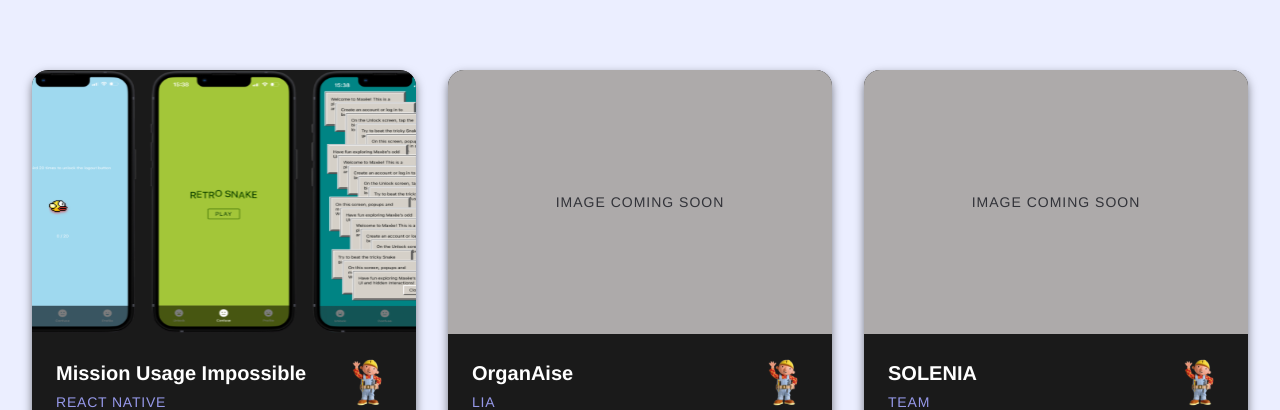
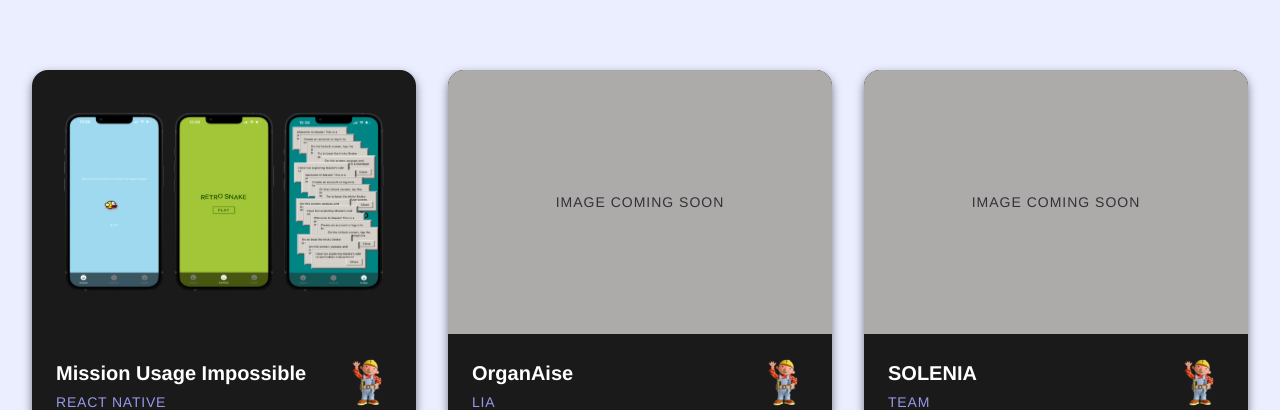
Before and after one commit to Antarcticz/Portfolio, a React (Vite) app: page /projects in a window 1280 px wide. Shown: the part 180-590 px from the top of the page. Built offline with nearby package versions, Linux system fonts and the light colour scheme.

Commit message:
FIXED: Bugs, padding for showcase image. ADDED: url links to published projects

```diff
--- a/src/components/ProjectCard/ProjectCard.scss
+++ b/src/components/ProjectCard/ProjectCard.scss
@@ -39,12 +39,14 @@
             width: 100%;
             height: 16.5rem;
             overflow: hidden;
+            // padding: 2rem;
 
             img {
                 width: 100%;
                 height: 100%;
-                object-fit: cover;
+                object-fit: fill;
                 transition: transform 0.5s ease;
+                padding: 2rem;
             }
 
             .image-placeholder {
--- a/src/data/projectData.js
+++ b/src/data/projectData.js
@@ -30,7 +30,7 @@ export const projectData = [
         tools: [`React Native`, `Expo`, `Firebase`],
         imageShowcase: frontend_MUI_Showcase,
         imageDetails: [frontend_MUI_Login, frontend_MUI_Register, frontend_MUI_Flappy, frontend_MUI_Snake, frontend_MUI_XP],
-        link: 'null',
+        link: 'https://mission-usage-impossible.netlify.app/',
         overview: `Mission: Usage Impossible was a collaborative school project where we explored the boundaries of UX by intentionally breaking every rule. Working alongside my classmate Desirée, who spearheaded the UI design and retro-inspired mini-games, I was responsible for the technical infrastructure, backend logic, and Firebase Authentication. Our goal was to create a fully functional app that is simultaneously a nightmare to use. The project features a deliberately confusing onboarding flow, a landing page, user profiles, and a dedicated "irritation page" filled with unpredictable interactive elements.`,
         problem: 'oawjeöofja woefj öaowe jöoajweöo jaöoweijfö oaijweöofij aöowejföoai jweöofija öwoeijföoai jweöfoijawöe oijfaöowiejf öoiajweöofija öowiejföoai jweoifjaöwo eijföoaiwjeföoij awöoejf öoaiwjeföoiajweö oifjöaoweijf öoaijweöfoi jaöwoiejföoaijweöofi jaöowiejfö oiajweöofi jaöwoeijföoaiw jeöofijawöoeifj öoaiwjeföo iajweöoifj aöoiwjeföoia jweoifjaö owiejföoaijwe ofijawöoeifj oaijweöf oijawöoefjoij',
         research: 'oawjeöofja woefj öaowe jöoajweöo jaöoweijfö oaijweöofij aöowejföoai jweöofija öwoeijföoai jweöfoijawöe oijfaöowiejf öoiajweöofija öowiejföoai jweoifjaöwo eijföoaiwjeföoij awöoejf öoaiwjeföoiajweö oifjöaoweijf öoaijweöfoi jaöwoiejföoaijweöofi jaöowiejfö oiajweöofi jaöwoeijföoaiw jeöofijawöoeifj öoaiwjeföo iajweöoifj aöoiwjeföoia jweoifjaö owiejföoaijwe ofijawöoeifj oaijweöf oijawöoefjoij',
@@ -70,7 +70,7 @@ export const projectData = [
         tools: null,
         imageShowcase: null,
         imageDetails: null,
-        link: null,
+        link: 'https://solenia.maximilian-hedman.workers.dev/',
         overview: 'oawjeöofja woefj öaowe jöoajweöo jaöoweijfö oaijweöofij aöowejföoai jweöofija öwoeijföoai jweöfoijawöe oijfaöowiejf öoiajweöofija öowiejföoai jweoifjaöwo eijföoaiwjeföoij awöoejf öoaiwjeföoiajweö oifjöaoweijf öoaijweöfoi jaöwoiejföoaijweöofi jaöowiejfö oiajweöofi jaöwoeijföoaiw jeöofijawöoeifj öoaiwjeföo iajweöoifj aöoiwjeföoia jweoifjaö owiejföoaijwe ofijawöoeifj oaijweöf oijawöoefjoij',
         problem: 'oawjeöofja woefj öaowe jöoajweöo jaöoweijfö oaijweöofij aöowejföoai jweöofija öwoeijföoai jweöfoijawöe oijfaöowiejf öoiajweöofija öowiejföoai jweoifjaöwo eijföoaiwjeföoij awöoejf öoaiwjeföoiajweö oifjöaoweijf öoaijweöfoi jaöwoiejföoaijweöofi jaöowiejfö oiajweöofi jaöwoeijföoaiw jeöofijawöoeifj öoaiwjeföo iajweöoifj aöoiwjeföoia jweoifjaö owiejföoaijwe ofijawöoeifj oaijweöf oijawöoefjoij',
         research: 'oawjeöofja woefj öaowe jöoajweöo jaöoweijfö oaijweöofij aöowejföoai jweöofija öwoeijföoai jweöfoijawöe oijfaöowiejf öoiajweöofija öowiejföoai jweoifjaöwo eijföoaiwjeföoij awöoejf öoaiwjeföoiajweö oifjöaoweijf öoaijweöfoi jaöwoiejföoaijweöofi jaöowiejfö oiajweöofi jaöwoeijföoaiw jeöofijawöoeifj öoaiwjeföo iajweöoifj aöoiwjeföoia jweoifjaö owiejföoaijwe ofijawöoeifj oaijweöf oijawöoefjoij',
@@ -90,7 +90,7 @@ export const projectData = [
         tools: null,
         imageShowcase: null,
         imageDetails: null,
-        link: null,
+        link: 'https://todo-list.maximilian-hedman.workers.dev/',
         overview: 'oawjeöofja woefj öaowe jöoajweöo jaöoweijfö oaijweöofij aöowejföoai jweöofija öwoeijföoai jweöfoijawöe oijfaöowiejf öoiajweöofija öowiejföoai jweoifjaöwo eijföoaiwjeföoij awöoejf öoaiwjeföoiajweö oifjöaoweijf öoaijweöfoi jaöwoiejföoaijweöofi jaöowiejfö oiajweöofi jaöwoeijföoaiw jeöofijawöoeifj öoaiwjeföo iajweöoifj aöoiwjeföoia jweoifjaö owiejföoaijwe ofijawöoeifj oaijweöf oijawöoefjoij',
         problem: 'oawjeöofja woefj öaowe jöoajweöo jaöoweijfö oaijweöofij aöowejföoai jweöofija öwoeijföoai jweöfoijawöe oijfaöowiejf öoiajweöofija öowiejföoai jweoifjaöwo eijföoaiwjeföoij awöoejf öoaiwjeföoiajweö oifjöaoweijf öoaijweöfoi jaöwoiejföoaijweöofi jaöowiejfö oiajweöofi jaöwoeijföoaiw jeöofijawöoeifj öoaiwjeföo iajweöoifj aöoiwjeföoia jweoifjaö owiejföoaijwe ofijawöoeifj oaijweöf oijawöoefjoij',
         research: 'oawjeöofja woefj öaowe jöoajweöo jaöoweijfö oaijweöofij aöowejföoai jweöofija öwoeijföoai jweöfoijawöe oijfaöowiejf öoiajweöofija öowiejföoai jweoifjaöwo eijföoaiwjeföoij awöoejf öoaiwjeföoiajweö oifjöaoweijf öoaijweöfoi jaöwoiejföoaijweöofi jaöowiejfö oiajweöofi jaöwoeijföoaiw jeöofijawöoeifj öoaiwjeföo iajweöoifj aöoiwjeföoia jweoifjaö owiejföoaijwe ofijawöoeifj oaijweöf oijawöoefjoij',
--- a/src/pages/ProjectDetails/ProjectDetails.scss
+++ b/src/pages/ProjectDetails/ProjectDetails.scss
@@ -56,12 +56,7 @@
         flex-wrap: wrap;
         flex-direction: row;
         justify-content: space-between;
-        //TODO Check with AI why it works when theres no ; and dont work when there is.
-        align-items: stretch
-
-        img {
-            width: 20%;
-        }
+        align-items: stretch;
 
         .details-placeholder {
             display: flex;
```
